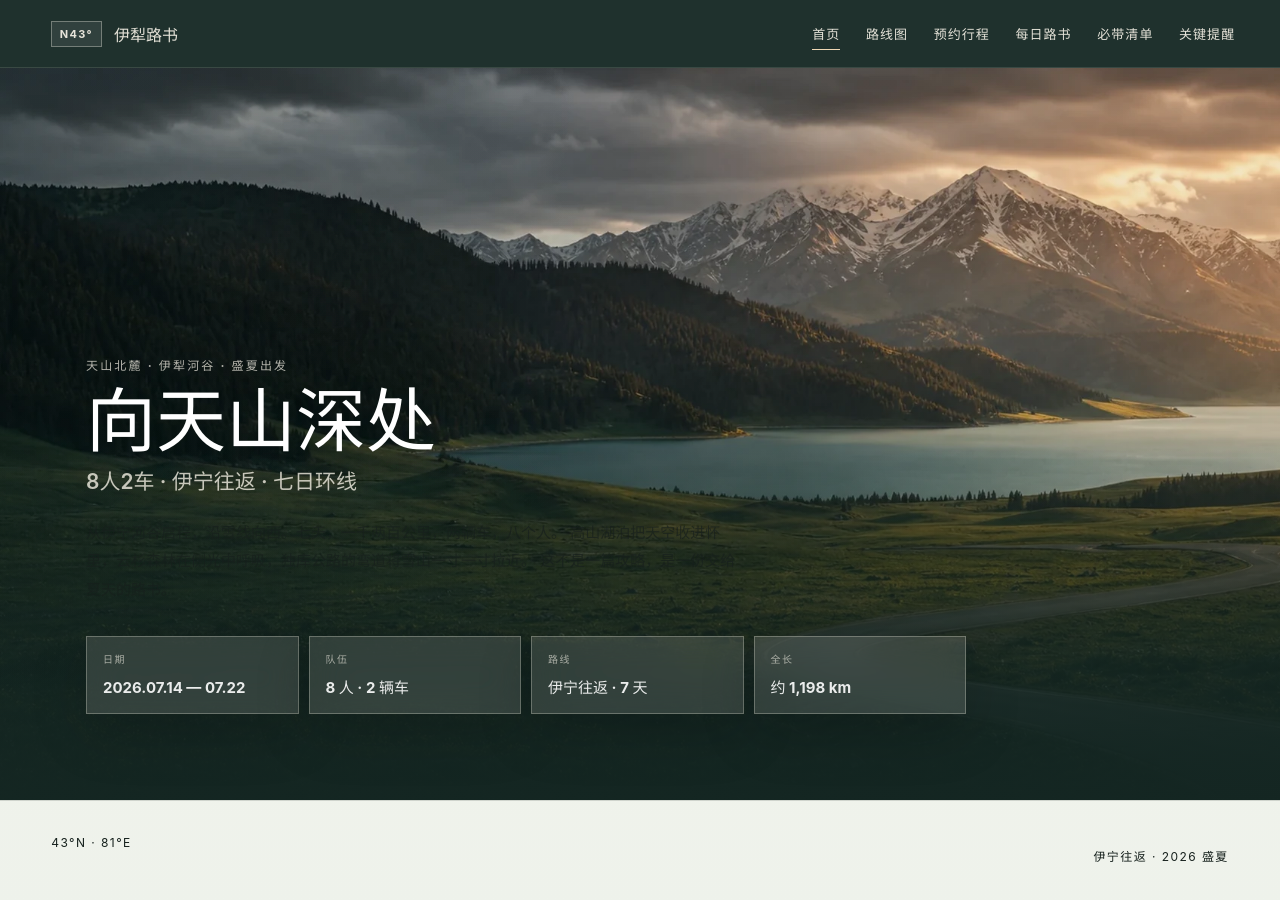
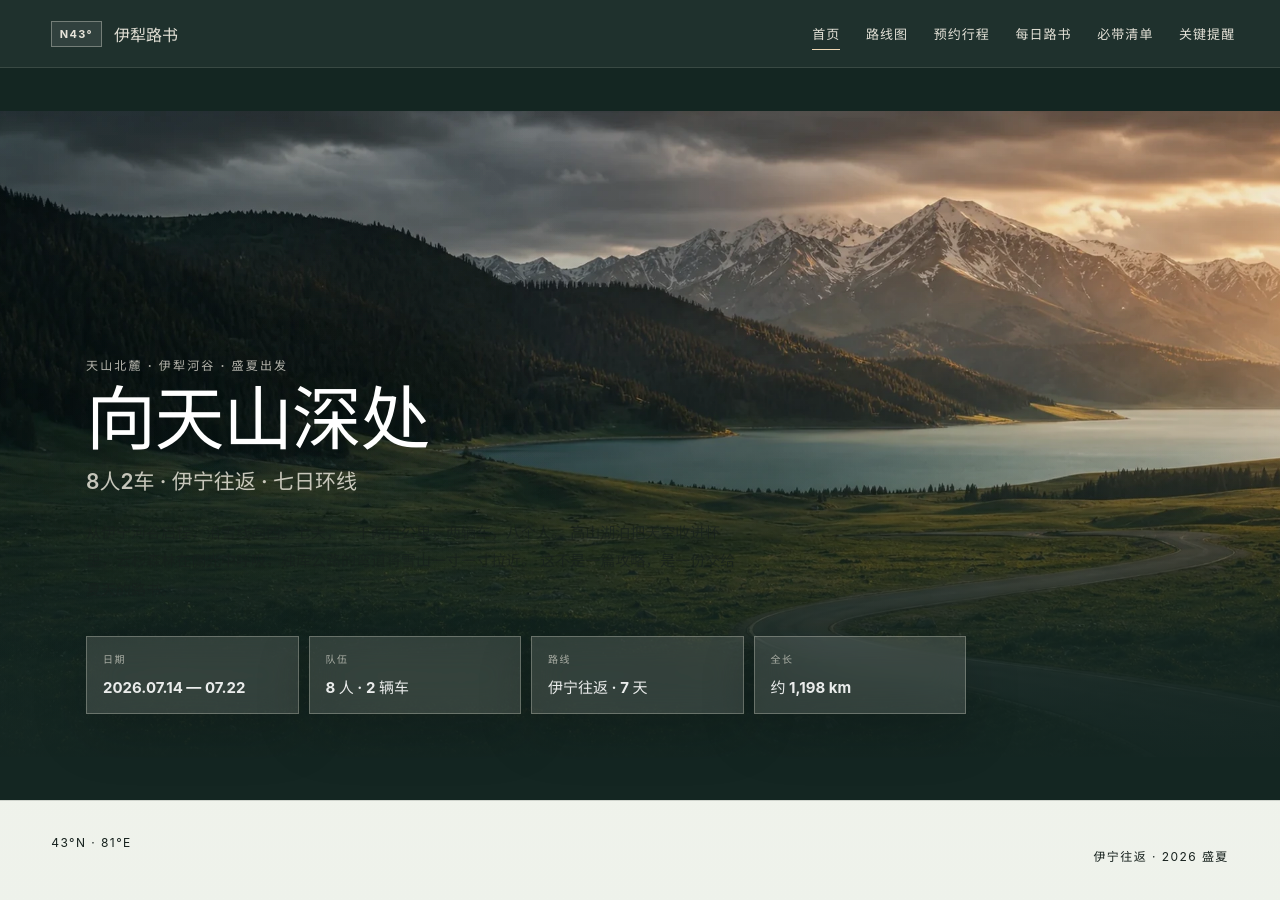
Before and after one commit to StevieHui/yili-roadbook, a React (Vite) app: page / in a window 1280 px wide. Shown: the top 900 px of the page. Built offline with nearby package versions, Linux system fonts and the light colour scheme.

Commit message:
feat: homepage Noto Serif SC font, sequential fade-up animation, bg breathe. fix: delete highlights+reminders below stay line in roadbook

```diff
--- a/index.html
+++ b/index.html
@@ -4,7 +4,10 @@
     <meta charset="UTF-8" />
     <meta name="viewport" content="width=device-width, initial-scale=1.0" />
     <meta name="theme-color" content="#12352f" />
-    <meta name="description" content="7 人、2 辆车、约 1,200 公里的伊犁七日自驾路书。" />
+    <meta name="description" content="8 人、2 辆车、约 1,200 公里的伊犁七日自驾路书。" />
+    <link rel="preconnect" href="https://fonts.googleapis.com" />
+    <link rel="preconnect" href="https://fonts.gstatic.com" crossorigin />
+    <link href="https://fonts.googleapis.com/css2?family=Noto+Serif+SC:wght@400;700;900&display=swap" rel="stylesheet" />
     <title>向天山深处｜伊犁七日自驾路书</title>
   </head>
   <body>
--- a/src/components/DayRoadbook.tsx
+++ b/src/components/DayRoadbook.tsx
@@ -91,10 +91,6 @@ export function DayRoadbook({ days, selectedDayId, onSelectDay }: DayRoadbookPro
 
           <footer className="day-footer">
             <p><span>今晚住</span>{selectedDay.stay}</p>
-            <ul>{selectedDay.highlights.map((item) => <li key={item}>{item}</li>)}</ul>
-            <div className="day-reminders">
-              {selectedDay.reminders.map((item) => <p key={item}>注意 · {item}</p>)}
-            </div>
           </footer>
         </div>
       </article>
--- a/src/styles.css
+++ b/src/styles.css
@@ -286,10 +286,6 @@ a { color: inherit; }
 .day-footer { margin-top: 48px; border-top: 1px solid var(--line); padding-top: 24px; }
 .day-footer > p { font: 22px "Songti SC", serif; white-space: nowrap; }
 .day-footer > p span { margin-right: 14px; color: var(--sunset); font: 10px sans-serif; letter-spacing: .14em; }
-.day-footer ul { display: flex; flex-wrap: nowrap; gap: 8px; margin: 20px 0; padding: 0; list-style: none; overflow-x: auto; }
-.day-footer li { flex-shrink: 0; padding: 6px 12px; border: 1px solid var(--line); font-size: 12px; border-radius: 2px; white-space: nowrap; }
-.day-reminders { display: grid; grid-template-columns: repeat(2, 1fr); gap: 8px 28px; color: rgba(23,32,29,.6); font-size: 12px; }
-.day-reminders p { margin: 0; }
 .dashboard-lede { max-width: 660px; margin: 20px 0 32px; color: rgba(23,32,29,.7); font-size: 15px; line-height: 1.9; }
 
 .photo-guide { padding: clamp(100px, 12vw, 170px) 0; color: var(--paper); background: #0d2925; }
@@ -414,7 +410,6 @@ footer { display: flex; justify-content: space-between; padding: 34px 4vw; borde
   .day-metrics span, .day-metrics span:first-child { min-height: 50px; flex-direction: row; align-items: center; justify-content: space-between; border-left: 0; border-top: 1px solid var(--line); }
   .day-metrics span:first-child { border-top: 0; }
   .photo-callout { padding: 28px 22px; }
-  .day-reminders { grid-template-columns: 1fr; }
   .scene-ledger { grid-template-columns: 1fr; }
   .scene-ledger article, .scene-ledger article:nth-child(even) { min-height: 210px; padding-left: 0; border-left: 0; }
   .checklist-heading, .alerts-heading { grid-template-columns: 1fr; }
@@ -454,6 +449,11 @@ footer { display: flex; justify-content: space-between; padding: 34px 4vw; borde
     linear-gradient(180deg, rgba(7,25,22,.04) 0%, rgba(7,25,22,.08) 44%, rgba(255,255,255,.96) 86%, #fff 100%),
     url('/images/yili-hero.webp') center / cover no-repeat,
     var(--pine);
+  animation: bg-breathe 20s ease-in-out infinite alternate;
+}
+@keyframes bg-breathe {
+  0% { background-size: auto, 105% auto, auto; }
+  100% { background-size: auto, 115% auto, auto; }
 }
 .dashboard-cover::before {
   content: "";
@@ -480,15 +480,19 @@ footer { display: flex; justify-content: space-between; padding: 34px 4vw; borde
   color: rgba(23,32,29,.62);
   font-size: 12px;
   letter-spacing: .18em;
+  opacity: 0;
+  animation: fade-up .8s .15s ease-out forwards;
 }
 .dashboard-cover h1 {
   margin: 0;
   max-width: 760px;
-  font-family: "Inter", "PingFang SC", "Microsoft YaHei", sans-serif;
+  font-family: "Noto Serif SC", "Songti SC", serif;
   font-size: clamp(52px, 8vw, 104px);
-  font-weight: 800;
+  font-weight: 900;
   line-height: .96;
-  letter-spacing: 0;
+  letter-spacing: -.02em;
+  opacity: 0;
+  animation: fade-up .8s .3s ease-out forwards;
 }
 .dashboard-subtitle {
   max-width: 620px;
@@ -497,6 +501,21 @@ footer { display: flex; justify-content: space-between; padding: 34px 4vw; borde
   font-size: clamp(18px, 2.2vw, 26px);
   font-weight: 600;
   line-height: 1.35;
+  opacity: 0;
+  animation: fade-up .8s .45s ease-out forwards;
+}
+.dashboard-lede {
+  max-width: 660px;
+  margin: 20px 0 32px;
+  color: rgba(23,32,29,.7);
+  font-size: 15px;
+  line-height: 1.9;
+  opacity: 0;
+  animation: fade-up .8s .6s ease-out forwards;
+}
+@keyframes fade-up {
+  from { opacity: 0; transform: translateY(18px); }
+  to { opacity: 1; transform: translateY(0); }
 }
 .dashboard-glass-grid {
   display: grid;
@@ -511,6 +530,17 @@ footer { display: flex; justify-content: space-between; padding: 34px 4vw; borde
   background: rgba(255,255,255,.46);
   box-shadow: 0 16px 48px rgba(23,32,29,.12);
   backdrop-filter: blur(16px) saturate(1.12);
+  opacity: 0;
+  transition: transform .25s ease, box-shadow .25s ease, border-color .25s ease;
+}
+.dashboard-glass-grid article:nth-child(1) { animation: fade-up .7s .75s ease-out forwards; }
+.dashboard-glass-grid article:nth-child(2) { animation: fade-up .7s .85s ease-out forwards; }
+.dashboard-glass-grid article:nth-child(3) { animation: fade-up .7s .95s ease-out forwards; }
+.dashboard-glass-grid article:nth-child(4) { animation: fade-up .7s 1.05s ease-out forwards; }
+.dashboard-glass-grid article:hover {
+  transform: translateY(-3px);
+  box-shadow: 0 24px 56px rgba(23,32,29,.18);
+  border-color: rgba(255,255,255,.8);
 }
 .dashboard-glass-grid span {
   display: block;
```
